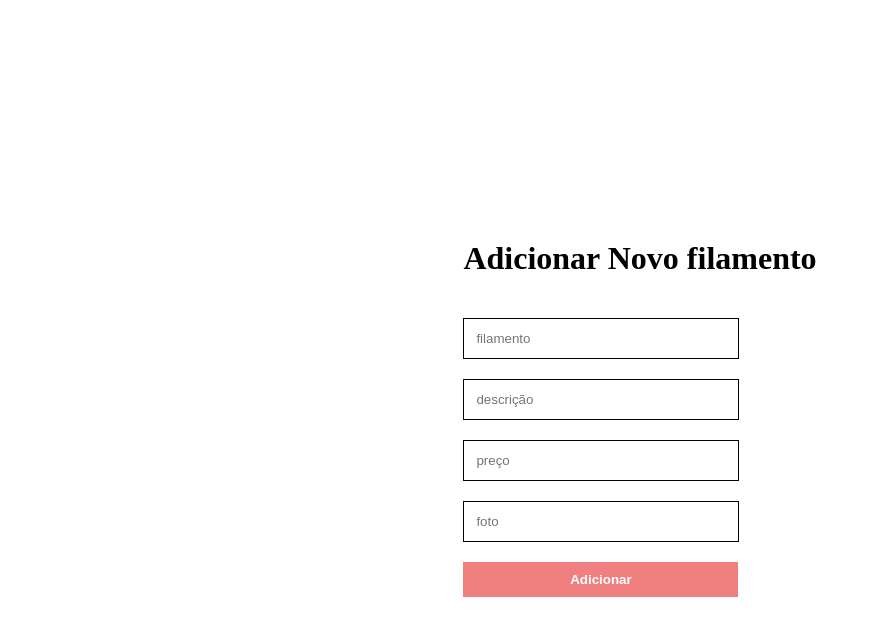
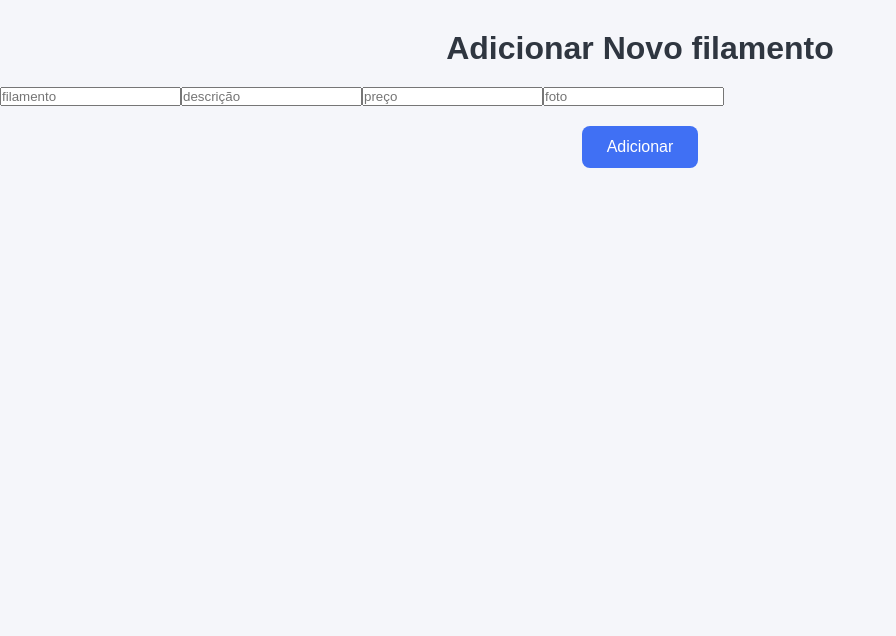
Before and after one commit to Luandrone/Projeto_Impacta_Crud, a React (Vite) app in the folder Front-end/Front-end/: page /adicionar in a window 1280 px wide. Shown: the top 636 px of the page, without its empty margins (0-896 px from the left). Built offline with nearby package versions, Linux system fonts and the light colour scheme.

Commit message:
Adição dos botões de ordernar por preço

```diff
--- a/Front-end/Front-end/src/pages/filamentos.jsx
+++ b/Front-end/Front-end/src/pages/filamentos.jsx
@@ -7,6 +7,7 @@ import { Link } from 'react-router-dom';
 const Filamentos = () => {
 
       const [filamentos, setFilamentos] = useState([])
+      const [originalFilamentos, setOriginalFilamentos] = useState([])
 
       useEffect(()=>{
             const fecthAllFilamentos = async () =>{
@@ -14,6 +15,7 @@ const Filamentos = () => {
                         const res = await axios.get("http://localhost:8800/filamentos")
                         console.log(res.data);
                         setFilamentos(res.data)
+                        setOriginalFilamentos(res.data)
                   } catch(err){
                     console.log(err)
                   }
@@ -32,9 +34,30 @@ const Filamentos = () => {
             }
       }
 
+      const ordenarCrescente = () => {
+            const ordenado = [...filamentos].sort((a, b) => a.preco - b.preco);
+            setFilamentos(ordenado)
+      }
+
+      const ordenarDecrescente = () => {
+            const ordenado = [...filamentos].sort((a, b) => b.preco - a.preco);
+            setFilamentos(ordenado)
+      }
+
+      const restaurarOrdem = () => {
+            setFilamentos(originalFilamentos)
+      }
+
 
       return (<div>
             <h1>Loja de Filamentos</h1>
+
+            <div>
+                  <button onClick={ordenarCrescente}>Ordenar por menor </button>
+                  <button onClick={ordenarDecrescente}>Ordenar por maior </button>
+                  <button onClick={restaurarOrdem}>Mostrar todos</button>
+            </div>
+
             <div className='filamentos'>
                   {filamentos.map(filamento=>(
                         <div className="filamento" key={filamento.id}>
--- a/Front-end/Front-end/src/style.css
+++ b/Front-end/Front-end/src/style.css
@@ -1,55 +1,144 @@
-.App{
-      display: flex;
-      align-items: center;
-      justify-content: center;
-      text-align: center;
-      padding: 0 100px;
-      height: 100vh;
+/* ==== RESET BÁSICO ==== */
+* {
+  margin: 0;
+  padding: 0;
+  box-sizing: border-box;
+  font-family: "Poppins", sans-serif;
 }
 
-.filamentos{
-      display: flex;
+body {
+  background-color: #f5f6fa;
+  color: #333;
 }
 
-.filamentos{
-      flex: 1;
-      display: flex;
-      gap: 10px;
-      align-items: center;
+/* ==== CABEÇALHO ==== */
+h1 {
+  text-align: center;
+  color: #2f3640;
+  margin: 30px 0 20px;
+  font-size: 2rem;
 }
 
-img{
-      width: 200px;
-      height: 300px;
-      object-fit: cover;
-      background-color: rgb(206, 247, 241);
+/* ==== BOTÕES DE ORDENAÇÃO ==== */
+.botoes-ordenacao {
+  display: flex;
+  justify-content: center;
+  gap: 10px;
+  margin-bottom: 20px;
 }
 
-.deletar, .atualizar{
-      border: none;
-      padding: 3px 6px;
-      background-color: white;
-      cursor: pointer;
+.botoes-ordenacao button {
+  background-color: #4070f4;
+  color: white;
+  border: none;
+  padding: 10px 15px;
+  border-radius: 6px;
+  cursor: pointer;
+  transition: 0.3s;
+  font-size: 0.9rem;
 }
 
-.form{
-      display: flex;
-      flex-direction: column;
-      gap: 20px;
+.botoes-ordenacao button:hover {
+  background-color: #2f5ad8;
 }
 
-input{
-      width: 250px;
-      padding: 12px;
-      border: 1px solid black;
+/* ==== LISTA DE FILAMENTOS ==== */
+.filamentos {
+  display: flex;
+  flex-wrap: wrap;
+  justify-content: center;
+  gap: 25px;
+  padding: 20px;
 }
 
-.form-button{
-      border: none;
-      padding: 10px;
-      background-color: lightcoral;
-      color: white;
-      font-weight: bold;
-      cursor: pointer;
-      width: 275px;
+.filamento {
+  background-color: #fff;
+  border-radius: 10px;
+  box-shadow: 0 2px 10px rgba(0, 0, 0, 0.1);
+  width: 250px;
+  text-align: center;
+  padding: 15px;
+  transition: transform 0.3s;
 }
+
+.filamento:hover {
+  transform: translateY(-5px);
+}
+
+.filamento img {
+  width: 100%;
+  height: 150px;
+  object-fit: cover;
+  border-radius: 10px;
+  margin-bottom: 10px;
+}
+
+.filamento h2 {
+  color: #2f3640;
+  font-size: 1.2rem;
+  margin-bottom: 5px;
+}
+
+.filamento p {
+  color: #555;
+  font-size: 0.9rem;
+  margin-bottom: 8px;
+}
+
+.filamento span {
+  display: block;
+  font-weight: bold;
+  color: #27ae60;
+  font-size: 1rem;
+  margin-bottom: 10px;
+}
+
+/* ==== BOTÕES INDIVIDUAIS ==== */
+.filamento button {
+  background-color: #ff6b6b;
+  color: white;
+  border: none;
+  padding: 8px 12px;
+  margin: 5px;
+  border-radius: 5px;
+  cursor: pointer;
+  transition: 0.3s;
+}
+
+.filamento button:hover {
+  background-color: #e84118;
+}
+
+.filamento .atualizar {
+  background-color: #44bd32;
+}
+
+.filamento .atualizar:hover {
+  background-color: #27ae60;
+}
+
+/* ==== BOTÃO "ADICIONAR NOVO FILAMENTO" ==== */
+button a {
+  text-decoration: none;
+  color: inherit;
+}
+
+button {
+  border: none;
+}
+
+div > button:last-child {
+  display: block;
+  margin: 20px auto;
+  background-color: #4070f4;
+  color: #fff;
+  padding: 12px 25px;
+  border-radius: 8px;
+  font-size: 1rem;
+  cursor: pointer;
+  transition: 0.3s;
+}
+
+div > button:last-child:hover {
+  background-color: #2f5ad8;
+}
```
